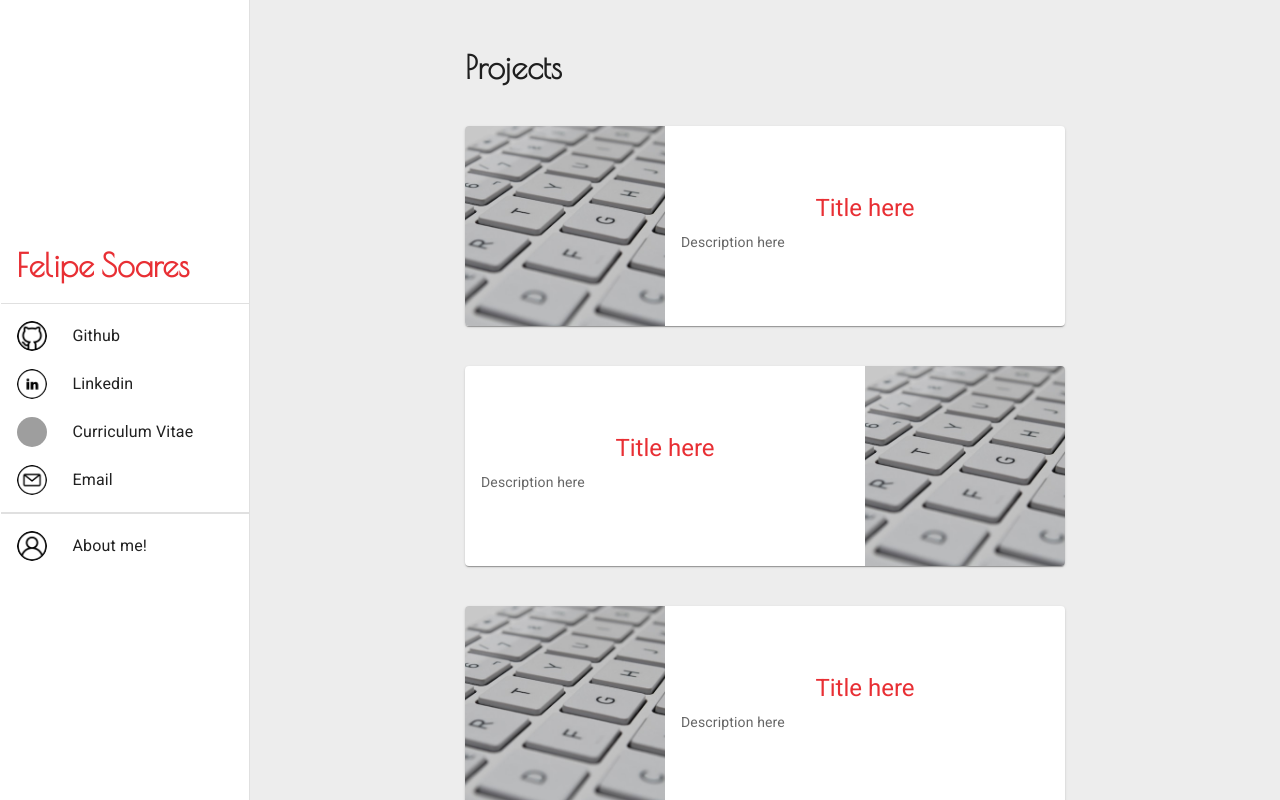
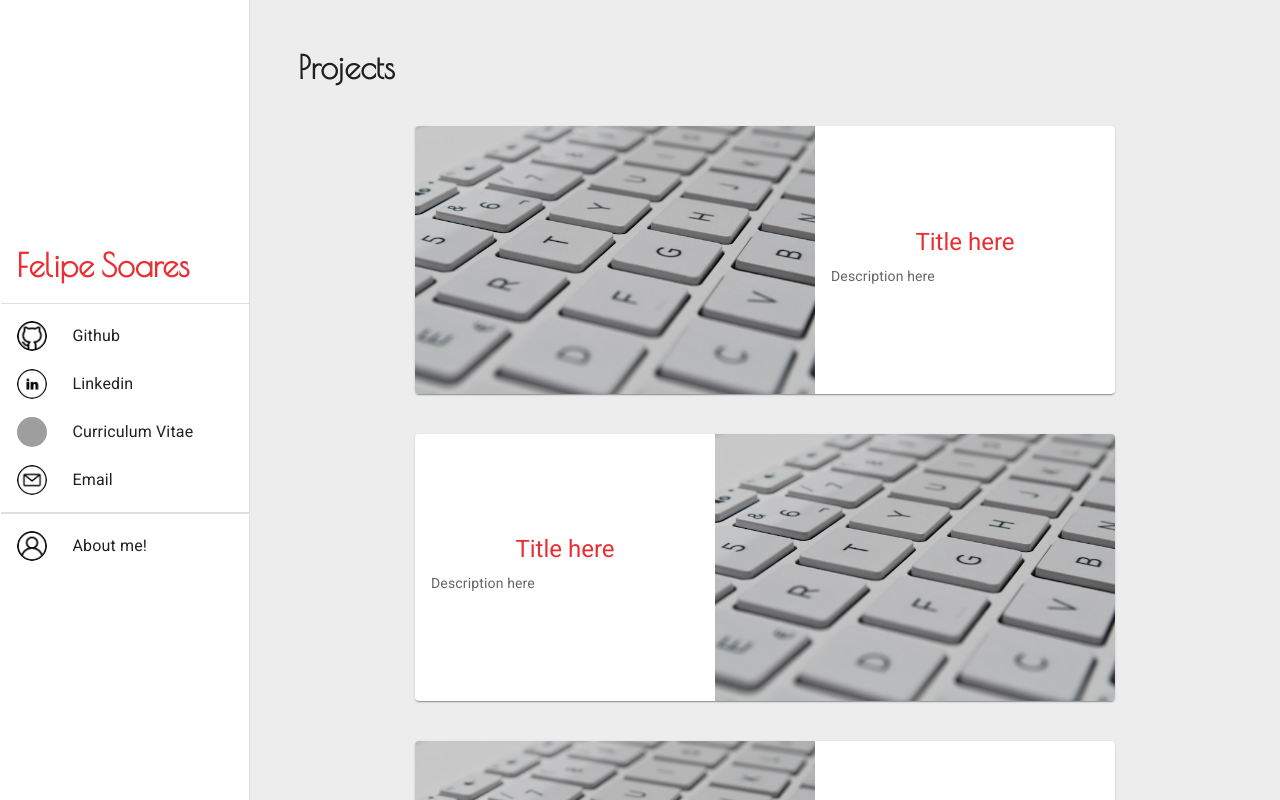
Before and after one commit to felipe31/felipesoar.es, a Next.js app: page / in a window 1280 px wide. Shown: the top 800 px of the page. Built offline with nearby package versions, Linux system fonts and the light colour scheme; no server answers; grey boxes are pictures that could not be loaded.

Commit message:
Change card and image size

```diff
--- a/src/app/components/CardList.tsx
+++ b/src/app/components/CardList.tsx
@@ -10,5 +10,5 @@ export default function CardList(props: { resources: Project[] }) {
     _toReturn.push(<ProjectCard project={res} key={idx} position={idx % 2 ? "right" : "left"} />);
   }
 
-  return <div>{_toReturn}</div>;
+  return <div className="card-list">{_toReturn}</div>;
 }
--- a/src/app/components/ProjectCard.tsx
+++ b/src/app/components/ProjectCard.tsx
@@ -10,9 +10,9 @@ import { Project } from "@/utilities";
 export default function ProjectCard(props: { project: Project; position?: "left" | "right" }) {
   return (
     <a href={props.project.url} target="_blank">
-      <Card sx={{ width: 600, height: 200, display: "flex", my: 5 }}>
+      <Card sx={{ maxWidth: 700, maxHeight: 300, display: "flex", my: 5, mx: "auto" }}>
         {props.position === "left" && (
-          <CardMedia component="img" alt="" sx={{ width: 200 }} image={props.project.img} />
+          <CardMedia className="card-image" component="img" alt="" image={props.project.img} />
         )}
         <CardActionArea>
           <Box sx={{ display: "flex", flexDirection: "column" }}>
@@ -27,7 +27,7 @@ export default function ProjectCard(props: { project: Project; position?: "left"
           </Box>
         </CardActionArea>
         {props.position === "right" && (
-          <CardMedia component="img" alt="" sx={{ width: 200 }} image={props.project.img} />
+          <CardMedia className="card-image" component="img" alt="" image={props.project.img} />
         )}
       </Card>
     </a>
--- a/src/app/globals.css
+++ b/src/app/globals.css
@@ -114,6 +114,20 @@ a {
 
 .content {
   padding-left: 250px;
+  width: 100%;
+  margin: 0 auto;
+}
+
+.card-list {
+  margin: auto;
+  width: 100%;
+  /* background-color: #00000046; */
+}
+
+.card-image {
+  max-width: 400px;
+  width: 50%;
+  max-height: 40vh;
 }
 
 /* Responsive */
```
